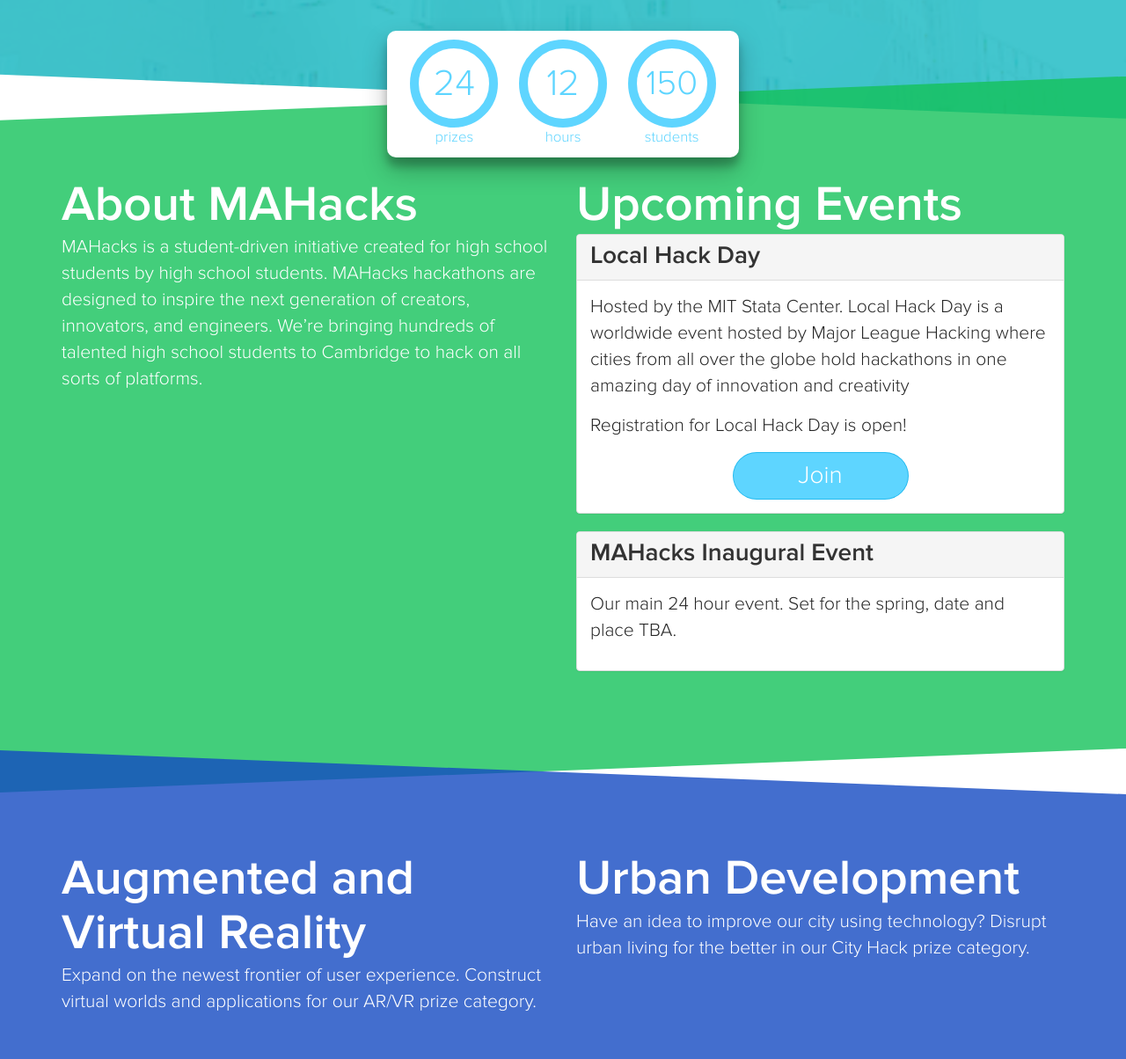
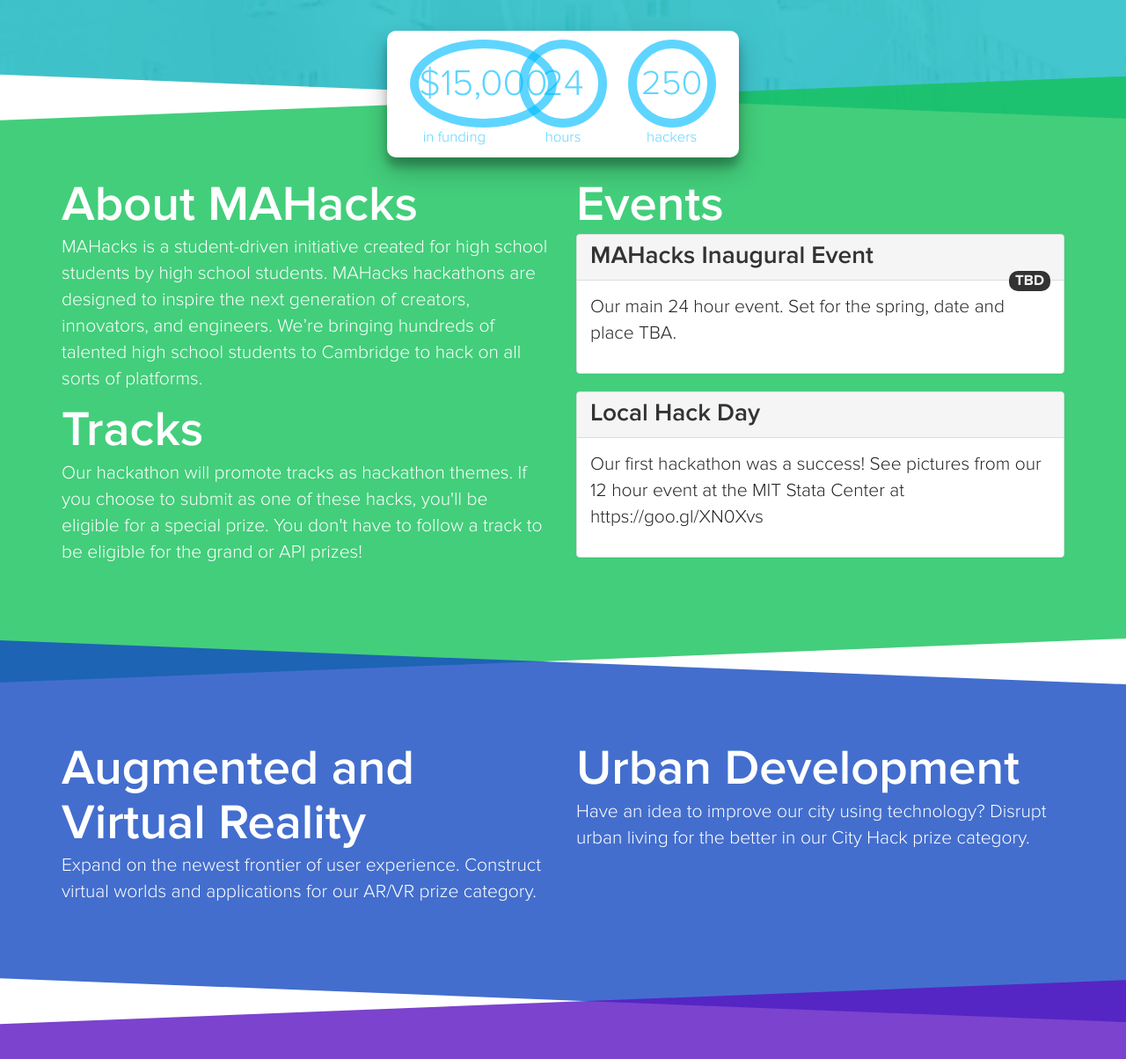
Before and after one commit to mahacks/old-website, a Jekyll site: the page built from index.html, in a window 1280 px wide and 1400 px high, scrolled down 499 px. Shown: the part 191-1395 px from the top of the window at 88% size. Built offline with Jekyll 4.4.1, drawn with Linux system fonts in a browser that asks for light colours.

Commit message:
a commit

```diff
--- a/_includes/numbers.html
+++ b/_includes/numbers.html
@@ -1,20 +1,20 @@
 <div class="numbers">
   <div class="circlegroup">
     <div class="circle" style="font-size: 3em; font-weight: 500">
-      24
+      $15,000
     </div>
-    <span>prizes</span>
+    <span>in funding</span>
   </div>
   <div class="circlegroup">
     <div class="circle" style="font-size: 3em; font-weight: 500">
-      12
+      24
     </div>
     <span>hours</span>
   </div>
   <div class="circlegroup">
     <div class="circle" style="font-size: 2.8em; font-weight: 500">
-      150
+      250
     </div>
-    <span>students</span>
+    <span>hackers</span>
   </div>
 </div>
--- a/_layouts/default.html
+++ b/_layouts/default.html
@@ -29,31 +29,28 @@
             <h3 class="center-block">About MAHacks</h3>
             <p>MAHacks is a student-driven initiative created for high school students by high school students. MAHacks hackathons are designed to inspire the next generation of creators, innovators, and engineers. We’re bringing hundreds of talented high school students to Cambridge to hack on all sorts of platforms.</p>
 
-            <!-- <h3 class="center-block">Tracks</h3>
+            <h3 class="center-block">Tracks</h3>
             <p>Our hackathon will promote tracks as hackathon themes. If you choose to submit as one of these hacks, you'll be eligible for a special prize. You don't have to follow a track to be eligible for the grand or API prizes!</p>
--->
+
           </div>
           <div class="col-sm-6 col-xs-12">
-            <h3 class="center-block">Upcoming Events</h3>
+            <h3 class="center-block">Events</h3>
+            <div class="panel panel-default">
+              <div class="panel-heading">
+                <h4 class="panel-title">MAHacks Inaugural Event</h4>
+                <span class="badge pull-right">TBD</span>
+              </div>
+              <div class="panel-body">
+                <p>Our main 24 hour event. Set for the spring, date and place TBA.</p>
+              </div>
+            </div>
             <div class="panel panel-default">
               <div class="panel-heading">
                 <h4 class="panel-title">Local Hack Day</h4>
 <!--                 <span class="badge pull-right">December 3rd</span> -->
               </div>
               <div class="panel-body">
-                <p>Hosted by the MIT Stata Center. Local Hack Day is a worldwide event hosted by Major League Hacking where cities from all over the globe hold hackathons in one amazing day of innovation and creativity</p>
-
-                <p>Registration for Local Hack Day is open!</p>
-                <a class="btn btn-success center-block" href="#apply" role="button">Join</a>
-              </div>
-            </div>
-            <div class="panel panel-default">
-              <div class="panel-heading">
-                <h4 class="panel-title">MAHacks Inaugural Event</h4>
-<!--                 <span class="badge pull-right">TBD</span> -->
-              </div>
-              <div class="panel-body">
-                <p>Our main 24 hour event. Set for the spring, date and place TBA.</p>
+                <p>Our first hackathon was a success! See pictures from our 12 hour event at the MIT Stata Center at https://goo.gl/XN0Xvs</p>
               </div>
             </div>
           </div>
```
Also changed, not shown: assets/nimish.jpg (deleted), assets/sponsors/mlh.jpg (added).
